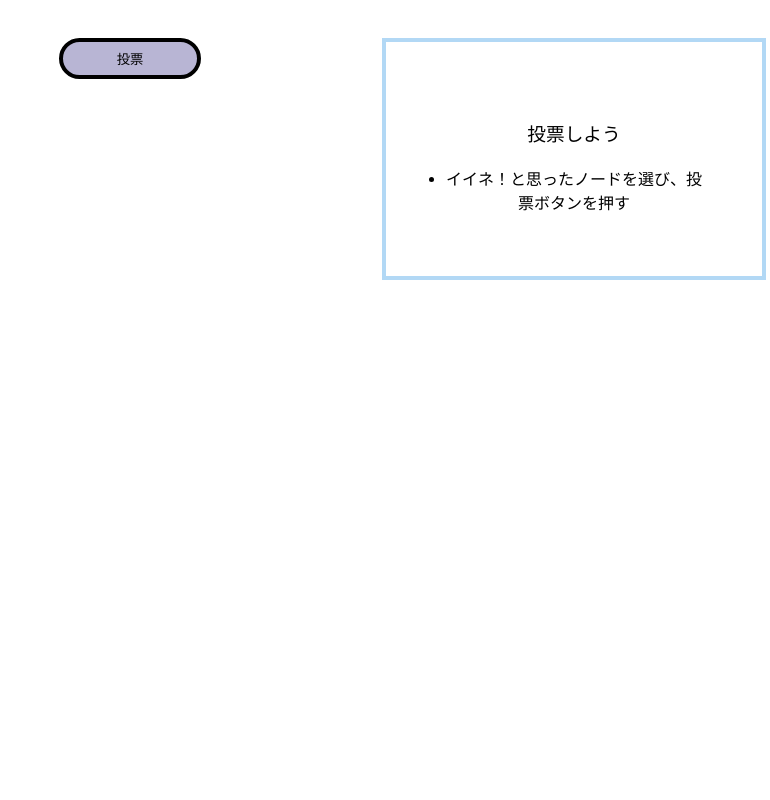
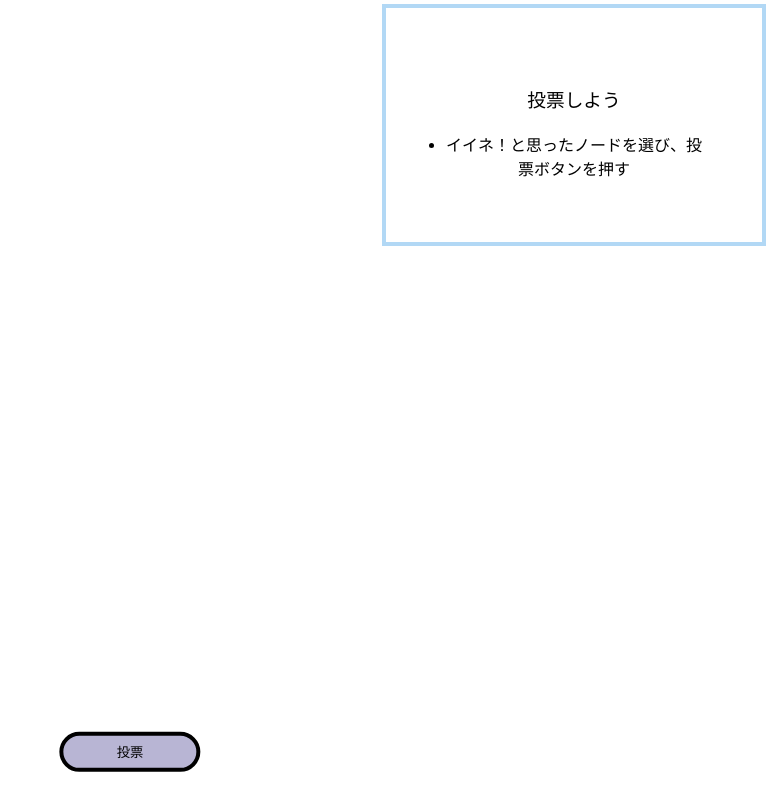
Before and after one commit to itsp-pbl-2023/mind-graph, a React (Vite) app in the folder client/: page /voting in a window 1280 px wide. Shown: the whole page, without its empty margins (510-1280 px from the left). Built offline with nearby package versions, Linux system fonts and the light colour scheme; a web font is replaced by a local one; what @bufbuild/connect-query, @bufbuild/connect-web, @bufbuild/protobuf would draw is missing.

Commit message:
voting画面のレイアウト

```diff
--- a/client/src/pages/voting.tsx
+++ b/client/src/pages/voting.tsx
@@ -13,6 +13,29 @@ import { NodeGraph } from '../components/common/NodeGraph.tsx'
 import { useGraph } from '../lib/hooks/graph.ts'
 import { useSetVoted } from '../lib/hooks/voted.ts'
 import Button from '../components/button.tsx'
+import { styled } from 'styled-components'
+
+const LayoutUserList = styled.div`
+  position: fixed;
+  left: 0;
+`
+
+const LayoutThemeDisplay = styled.div`
+  position: fixed;
+  top: 0;
+  left:50%;
+  transform: translate(-50%, 0);
+`
+
+const LayoutButton = styled.div`
+  position: fixed;
+  bottom: 0;
+  left:50%;
+  transform: translate(-50%, -50%);
+
+  pointer-events: all;
+  z-index: 10;
+`
 
 const Voting = () => {
   const { nodes, edges } = useGraph()
@@ -47,8 +70,12 @@ const Voting = () => {
 
   return (
     <div>
-      <ThemeDisplay />
-      <UserList />
+      <LayoutThemeDisplay>
+        <ThemeDisplay />
+      </LayoutThemeDisplay>
+      <LayoutUserList>
+        <UserList />
+      </LayoutUserList>
 
       <ExplainText
         elements={[
@@ -57,7 +84,9 @@ const Voting = () => {
         ]}
       />
       <NodeGraph nodes={nodes} edges={edges} onClick={setSelectedNodeId} />
-      <Button text="投票" onClick={vote}></Button>
+      <LayoutButton>
+        <Button text="投票" onClick={vote}></Button>
+      </LayoutButton>
     </div>
   )
 }
```
